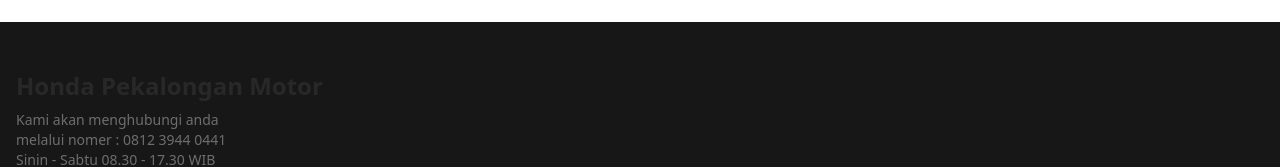
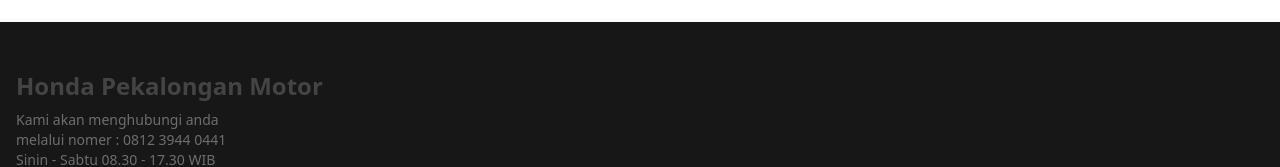
Before and after one commit to lmanID/portfolio-tailwind-css, a website: page index.html in a window 1280 px wide. Shown: the part 4707-4874 px from the top of the page. Drawn offline with Linux system fonts and the light colour scheme.

Commit message:
new color honda pekalongan

```diff
--- a/index.html
+++ b/index.html
@@ -994,7 +994,7 @@
         class="w-full py-12 flex flex-col gap-4 border-b-custom-silver border-opacity-30 border-b-2"
       >
         <div class="flex flex-col gap-2">
-          <h1 class="text-2xl font-bold text-custom-silver text-opacity-40">
+          <h1 class="text-2xl font-bold text-custom-silver">
             Honda Pekalongan Motor
           </h1>
           <p class="text-custom-light-white opacity-40 text-sm font-normal">
```
